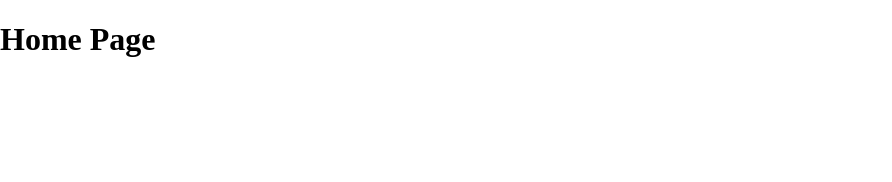
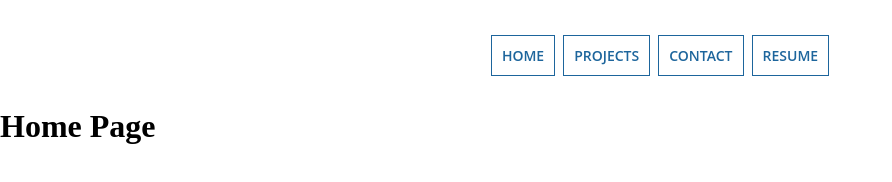
Before and after one commit to zeethoven/zeethoven.github.io, a plain HTML site: page home.html in a window 1280 px wide. Shown: the whole page, without its empty margins (0-892 px from the left). Drawn offline with nearby package versions, Linux system fonts and the light colour scheme.

Commit message:
Added JS script tag to head

```diff
--- a/home.html
+++ b/home.html
@@ -3,6 +3,7 @@
     <head>
         <title>Home</title>
         <script src="https://ajax.googleapis.com/ajax/libs/jquery/3.5.1/jquery.min.js"></script>
+        <script src="js/navigationLoad.js"></script>
         <link rel="stylesheet" href="styles.css">
     </head>
     <body>
```
